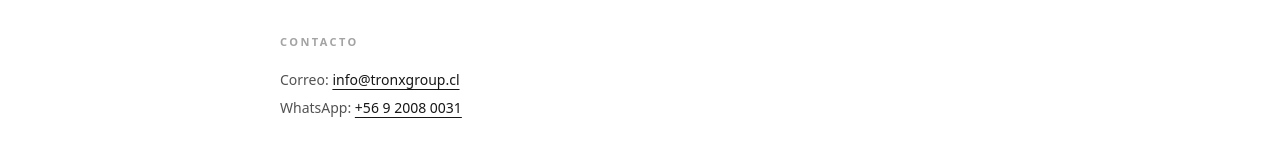
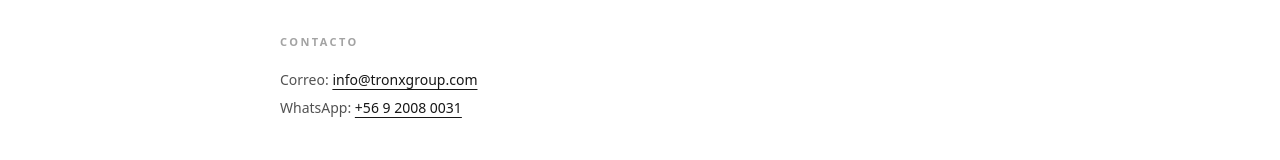
Before and after one commit to TronxGroup/tronxgroup, a Next.js app: page / in a window 1280 px wide. Shown: the part 1803-1963 px from the top of the page. Built offline with nearby package versions, Linux system fonts and the light colour scheme.

Commit message:
Update page.tsx

```diff
--- a/app/page.tsx
+++ b/app/page.tsx
@@ -252,7 +252,7 @@
                 href="mailto:info@tronxgroup.cl"
                 className="text-neutral-900 underline underline-offset-4 hover:text-neutral-500 transition"
               >
-                info@tronxgroup.cl
+                info@tronxgroup.com
               </a>
             </p>
             <p>
```
